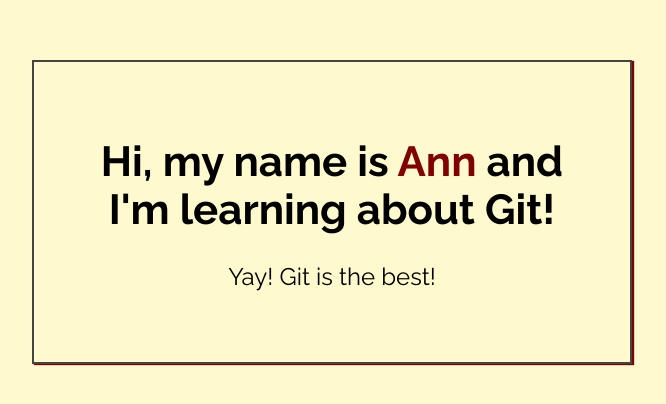
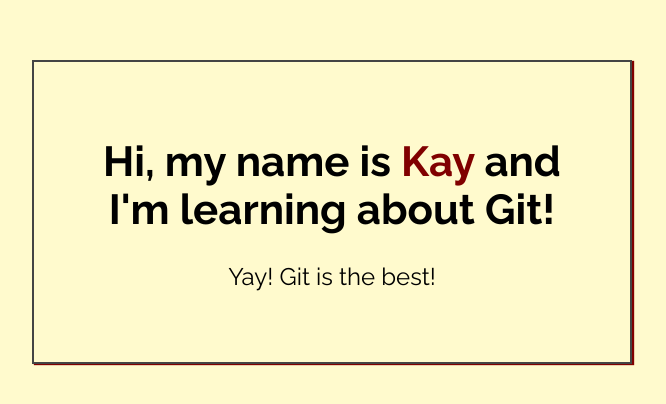
Before and after one commit to webmastermick/my-first-repo, a plain HTML site: page index.html in a window 1280 px wide. Shown: the part 188-592 px from the top of the page, without its empty margins (308-974 px from the left). Drawn offline with Linux system fonts and the light colour scheme.

Commit message:
Added name to index.html

```diff
--- a/index.html
+++ b/index.html
@@ -14,7 +14,7 @@
 <body>
 
     <div class="greeting">
-        <h1>Hi, my name is <span class="highlight">Ann</span> and I'm learning about Git! </h1>
+        <h1>Hi, my name is <span class="highlight">Kay</span> and I'm learning about Git! </h1>
 
         <p>Yay! Git is the best!</p>
     </div>
```
